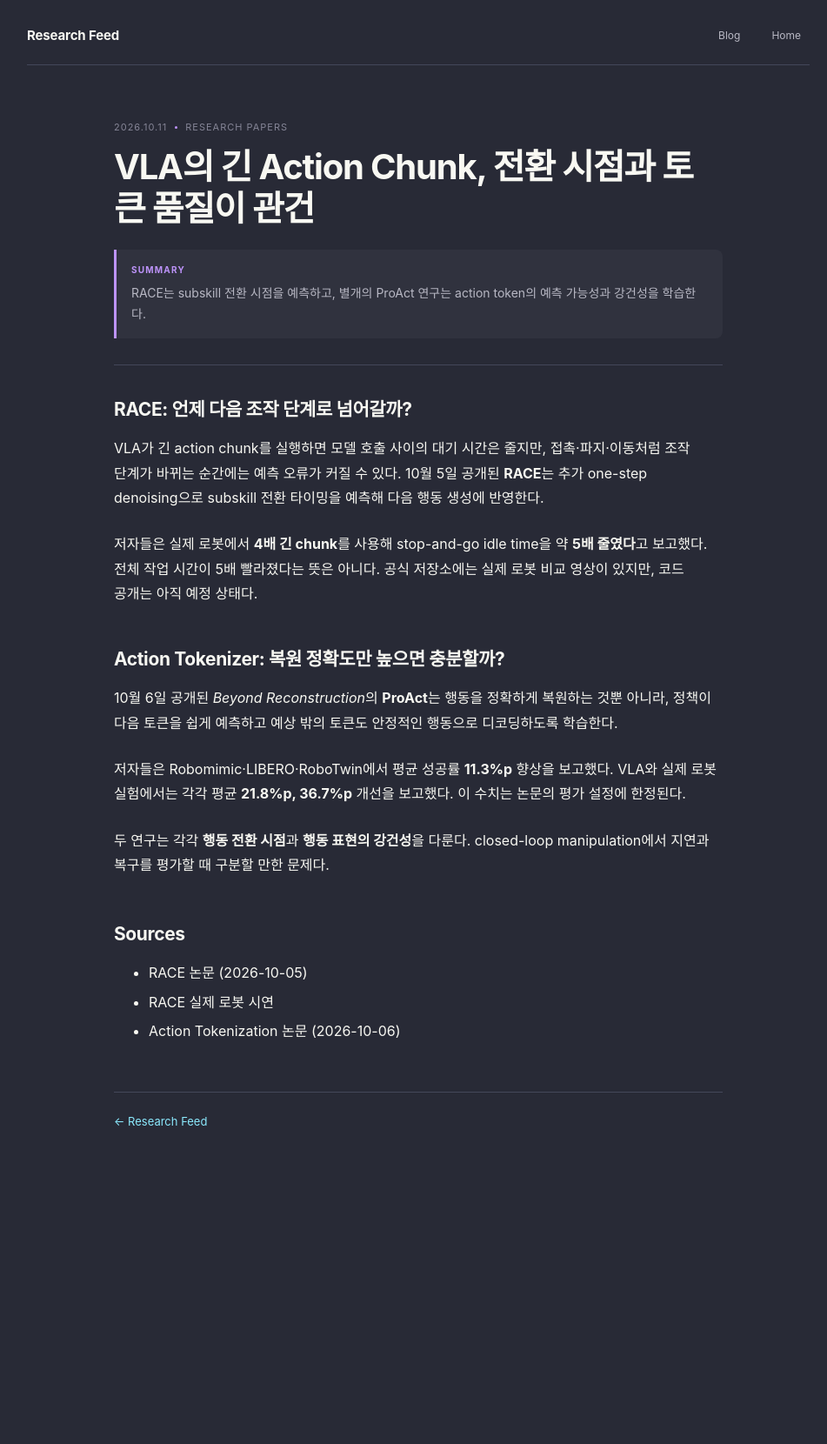
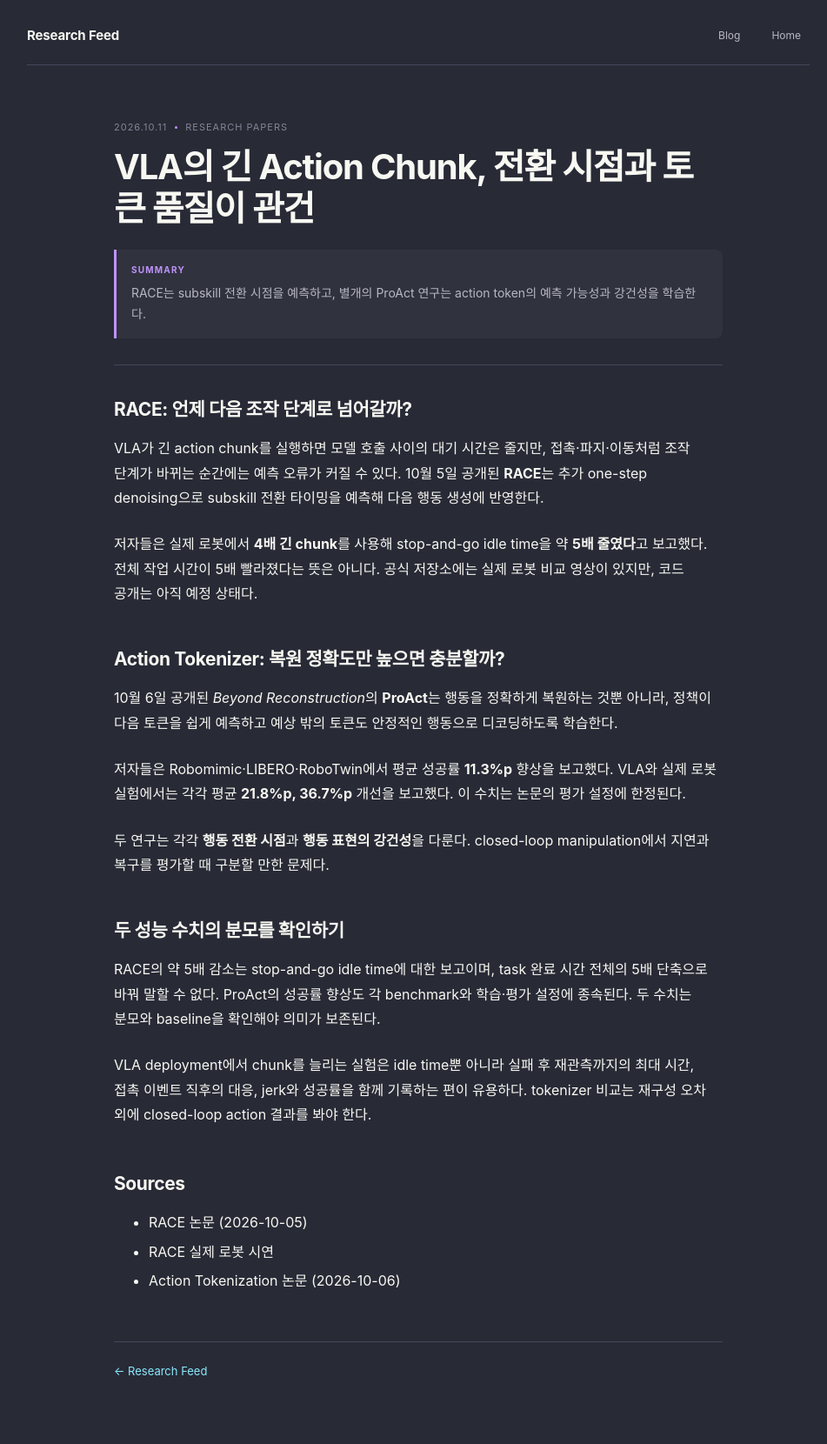
Before and after one commit to nayana224/nayana224.github.io, a Jekyll site: the page built from _research_feed/2026-10-11-research-papers.md, in a window 1280 px wide. Shown: the whole page at 87% size, without its empty margins (159-1110 px from the left). Built offline with Jekyll 4.4.1, drawn with Linux system fonts in a browser that asks for light colours; before the commit the page ends 1373 px from its top, so only the background shows below that.

Commit message:
Strengthen Research Feed article: 2026-10-11

```diff
--- a/_research_feed/2026-10-11-research-papers.md
+++ b/_research_feed/2026-10-11-research-papers.md
@@ -21,6 +21,12 @@
 
 두 연구는 각각 **행동 전환 시점**과 **행동 표현의 강건성**을 다룬다. closed-loop manipulation에서 지연과 복구를 평가할 때 구분할 만한 문제다.
 
+## 두 성능 수치의 분모를 확인하기
+
+RACE의 약 5배 감소는 stop-and-go idle time에 대한 보고이며, task 완료 시간 전체의 5배 단축으로 바꿔 말할 수 없다. ProAct의 성공률 향상도 각 benchmark와 학습·평가 설정에 종속된다. 두 수치는 분모와 baseline을 확인해야 의미가 보존된다.
+
+VLA deployment에서 chunk를 늘리는 실험은 idle time뿐 아니라 실패 후 재관측까지의 최대 시간, 접촉 이벤트 직후의 대응, jerk와 성공률을 함께 기록하는 편이 유용하다. tokenizer 비교는 재구성 오차 외에 closed-loop action 결과를 봐야 한다.
+
 ## Sources
 - [RACE 논문 (2026-10-05)](https://arxiv.org/abs/2610.05719)
 - [RACE 실제 로봇 시연](https://github.com/Seonghoon-Yu/RACE-VLA)
```
